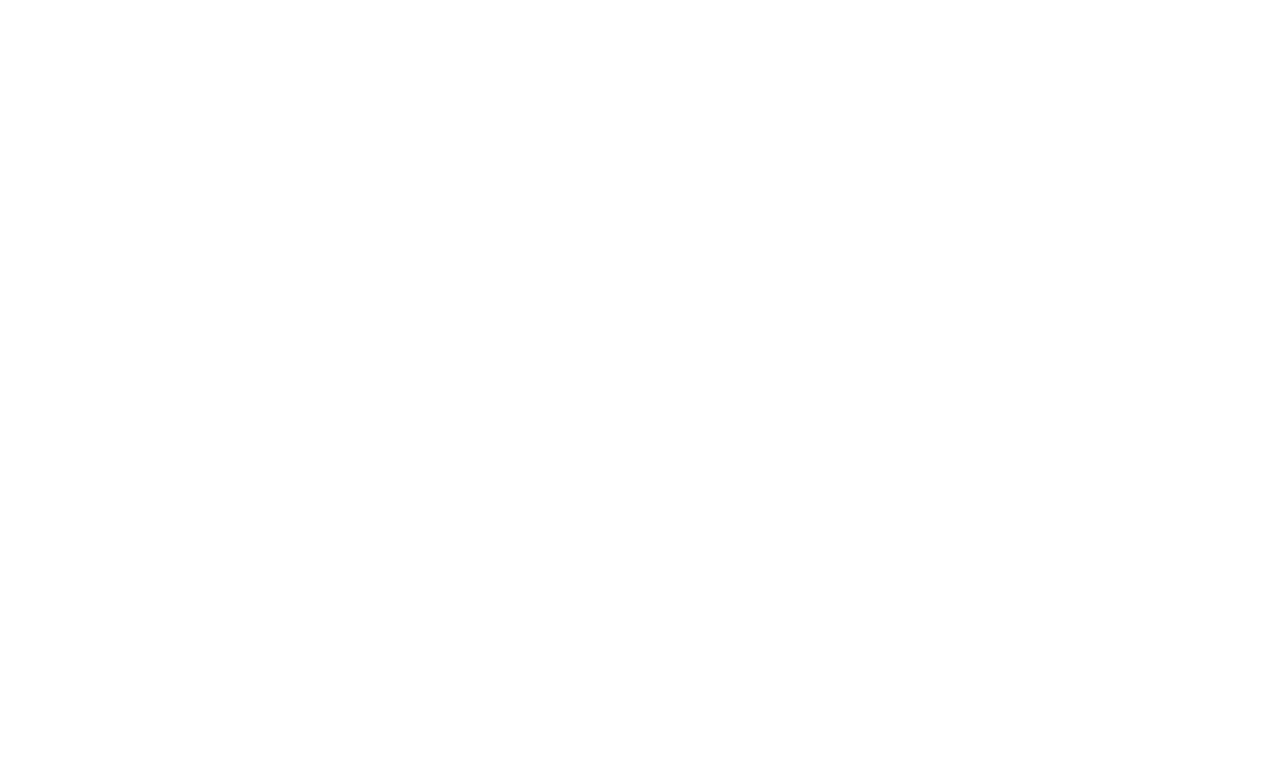
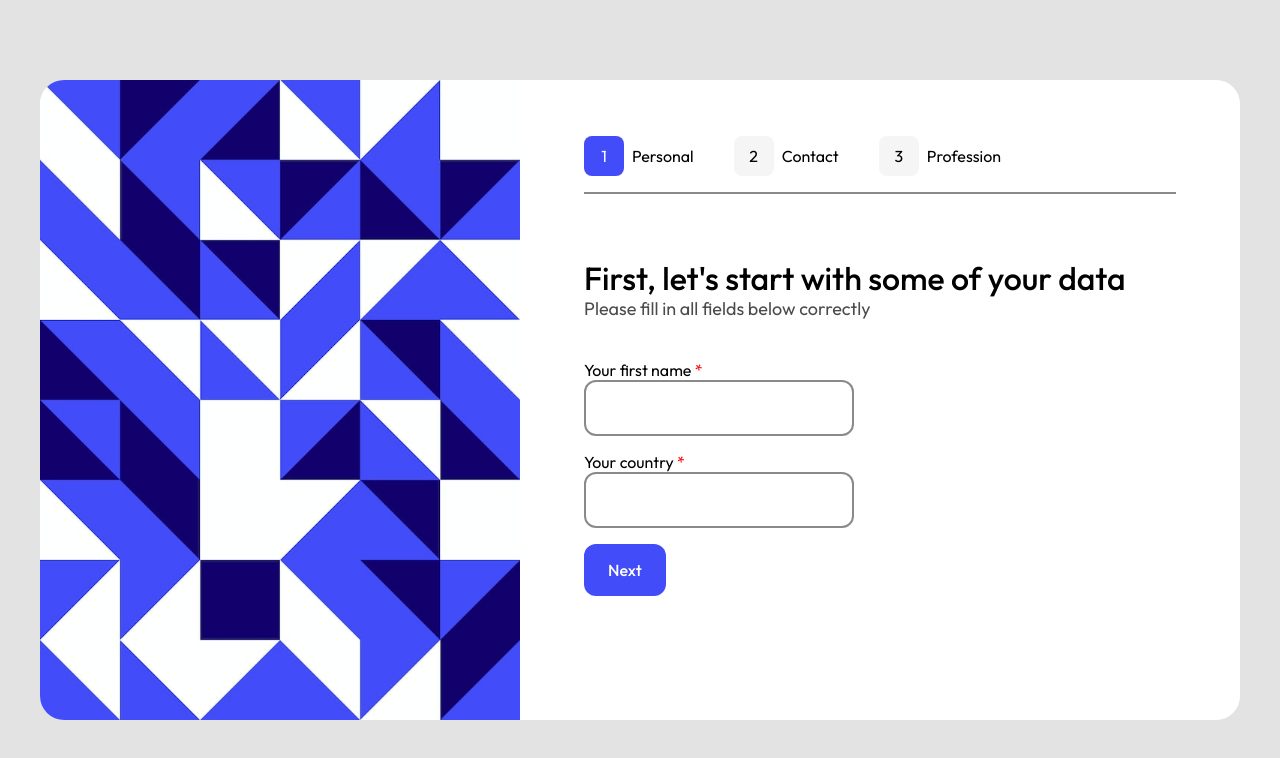
Before and after one commit to ErickKS/react-multi-step-form, a React (Vite) app: page /#/ in a window 1280 px wide. Shown: the top 758 px of the page. Built offline with nearby package versions, Linux system fonts and the light colour scheme.

Commit message:
Fix refresh bug

```diff
--- a/src/main.tsx
+++ b/src/main.tsx
@@ -1,6 +1,6 @@
 import React from 'react'
 import ReactDOM from 'react-dom/client'
-import { BrowserRouter } from 'react-router-dom'
+import { HashRouter } from 'react-router-dom'
 import { createGlobalStyle } from 'styled-components';
 
 import App from './App'
@@ -18,8 +18,8 @@ ReactDOM.createRoot(document.getElementById('root') as HTMLElement).render(
   <React.StrictMode>
     <GlobalStyle/>
 
-    <BrowserRouter basename="/multi-step-form-react">
+    <HashRouter>
       <App />
-    </BrowserRouter>
+    </HashRouter>
   </React.StrictMode>
 )
--- a/src/routes/Result/index.tsx
+++ b/src/routes/Result/index.tsx
@@ -1,6 +1,6 @@
+import { useEffect } from 'react';
 import { useNavigate, Link } from 'react-router-dom';
 import { useForm, FormActions } from '../../contexts/FormContext';
-import { useEffect } from 'react';
 
 import { Theme } from '../../components/theme';
 import * as Sty from './styles';
@@ -11,7 +11,7 @@ export default function Result() {
 
   useEffect(() => {
     if(state.name === '') {
-      navigate('/');
+      navigate('/')
     }else {
       dispatch({
         type: FormActions.setCurrentStep,
@@ -27,7 +27,7 @@ export default function Result() {
         <p>Check your details below.</p>
 
         <ul>
-          <li><p>Your country: <span>{state.country[0].toUpperCase() + state.country.substring(1)}</span></p></li>
+          <li><p>Your country: <span>{state.country}</span></p></li>
           <li><p>Your email: <span>{state.email}</span></p></li>
           <li><p>Your github: <span>{state.github}</span></p></li>
           <li>
--- a/src/routes/Result/styles.ts
+++ b/src/routes/Result/styles.ts
@@ -29,6 +29,11 @@ export const MainBody = styled.div`
   ul li p span {
     margin-bottom: 4px;
     opacity: .7;
+  }
+
+  ul li:first-of-type p span {
+    text-transform: capitalize;
+    color: #000;
   }
 
   div {
```
